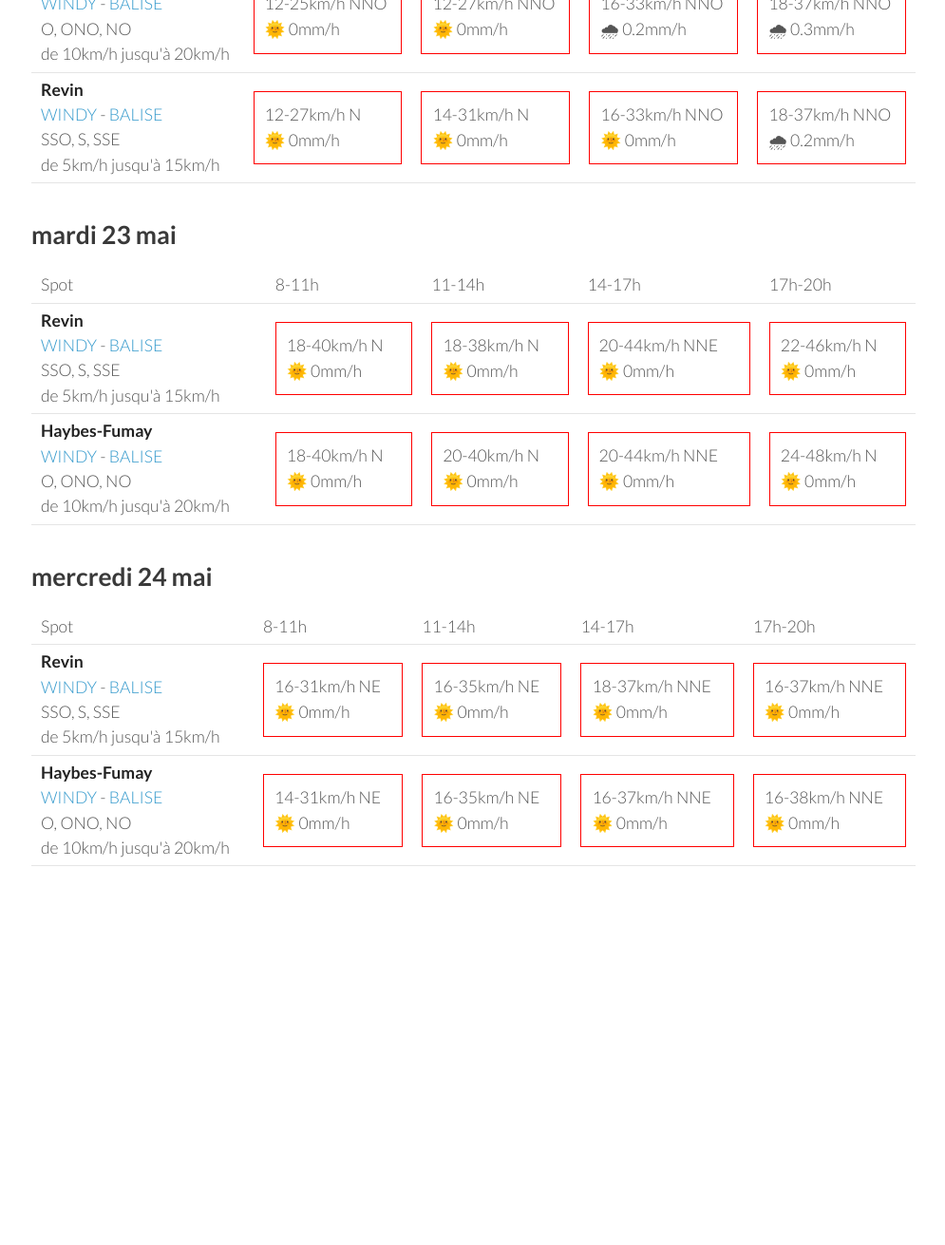
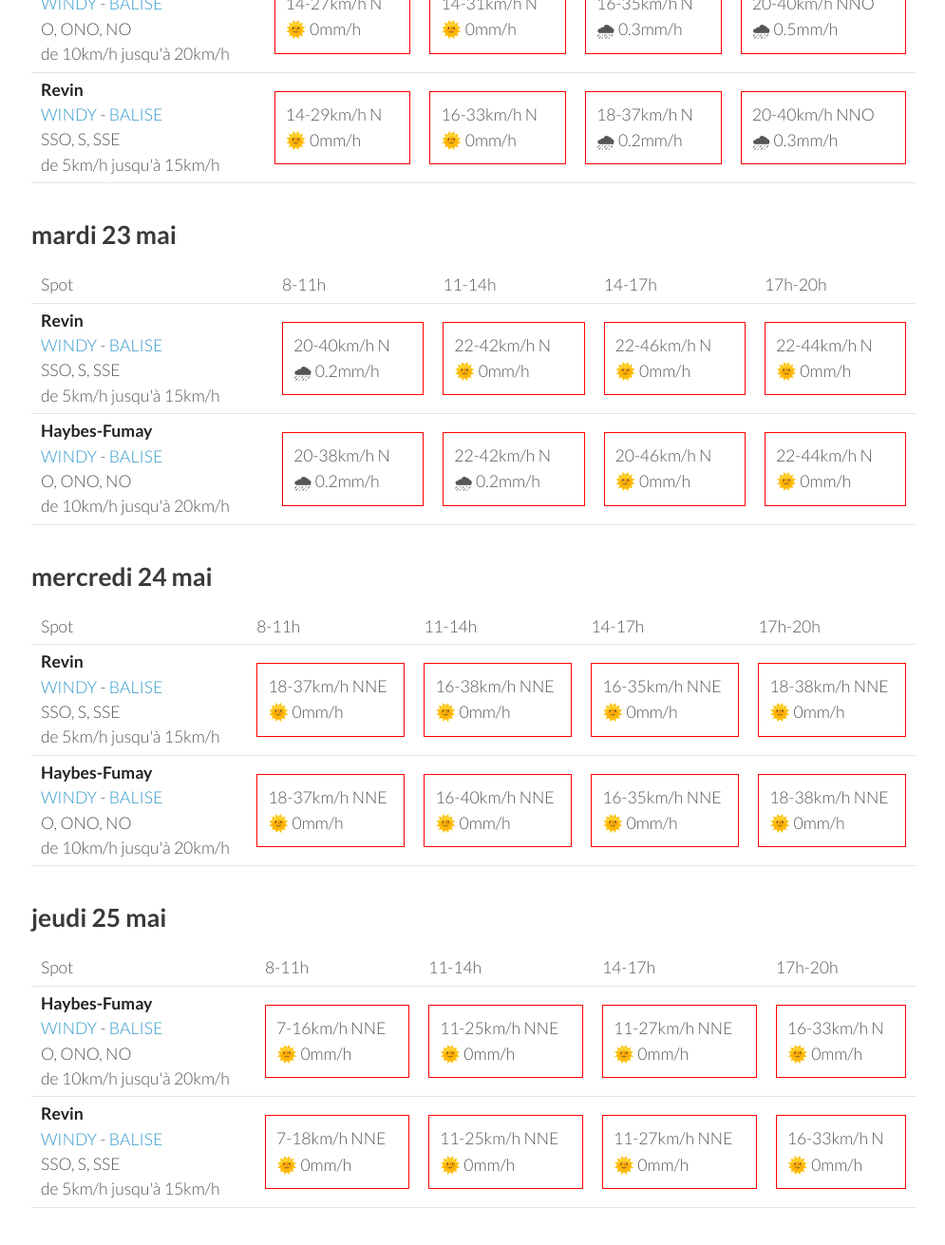
Before and after one commit to parapente-dans-le-nord/parapente-dans-le-nord.github.io, a Jekyll site: the page built from ardennes.markdown, in a window 1280 px wide and 1400 px high, scrolled down 1126 px. Shown: the top 1311 px of the window at 95% size, without its empty margins (25-1020 px from the left). Built offline with Jekyll 4.4.1, drawn with Linux system fonts in a browser that asks for light colours; before the commit the page ends 2166 px from its top, so only the background shows below that; some of the changed text lies outside the part shown.

Commit message:
update index.markdown

```diff
--- a/ardennes.markdown
+++ b/ardennes.markdown
@@ -96,20 +96,20 @@ page mise à jour le samedi 20 mai 06:10
 <tr>
         <td><strong>Haybes-Fumay</strong><br><a href="https://windy.com/49.998/4.715?49.913,4.738,10">WINDY</a> - <span class=""><a href="http://www.balisemeteo.com/balise.php?idBalise=104">BALISE</a> </span><br> <span class="vent-favorable">O, ONO, NO</span><br><span class="force-vent">de 10km/h jusqu'à 20km/h</span> </td>
 
-            <td><div class="not-flyable"><p>12-25km/h NNO</p><p>🌞 0mm/h</p></div></td>
-            <td><div class="not-flyable"><p>12-27km/h NNO</p><p>🌞 0mm/h</p></div></td>
-            <td><div class="not-flyable"><p>16-33km/h NNO</p><p>🌧 0.2mm/h</p></div></td>
-            <td><div class="not-flyable"><p>18-37km/h NNO</p><p>🌧 0.3mm/h</p></div></td>
+            <td><div class="not-flyable"><p>14-27km/h N</p><p>🌞 0mm/h</p></div></td>
+            <td><div class="not-flyable"><p>14-31km/h N</p><p>🌞 0mm/h</p></div></td>
+            <td><div class="not-flyable"><p>16-35km/h N</p><p>🌧 0.3mm/h</p></div></td>
+            <td><div class="not-flyable"><p>20-40km/h NNO</p><p>🌧 0.5mm/h</p></div></td>
 
 
     </tr>
 <tr>
         <td><strong>Revin</strong><br><a href="https://windy.com/49.948/4.625?49.543,4.625,8">WINDY</a> - <span class=""><a href="http://www.balisemeteo.com/balise.php?idBalise=5019">BALISE</a> </span><br> <span class="vent-favorable">SSO, S, SSE</span><br><span class="force-vent">de 5km/h jusqu'à 15km/h</span> </td>
 
-            <td><div class="not-flyable"><p>12-27km/h N</p><p>🌞 0mm/h</p></div></td>
-            <td><div class="not-flyable"><p>14-31km/h N</p><p>🌞 0mm/h</p></div></td>
-            <td><div class="not-flyable"><p>16-33km/h NNO</p><p>🌞 0mm/h</p></div></td>
-            <td><div class="not-flyable"><p>18-37km/h NNO</p><p>🌧 0.2mm/h</p></div></td>
+            <td><div class="not-flyable"><p>14-29km/h N</p><p>🌞 0mm/h</p></div></td>
+            <td><div class="not-flyable"><p>16-33km/h N</p><p>🌞 0mm/h</p></div></td>
+            <td><div class="not-flyable"><p>18-37km/h N</p><p>🌧 0.2mm/h</p></div></td>
+            <td><div class="not-flyable"><p>20-40km/h NNO</p><p>🌧 0.3mm/h</p></div></td>
 
 
     </tr>
@@ -132,20 +132,20 @@ page mise à jour le samedi 20 mai 06:10
 <tr>
         <td><strong>Revin</strong><br><a href="https://windy.com/49.948/4.625?49.543,4.625,8">WINDY</a> - <span class=""><a href="http://www.balisemeteo.com/balise.php?idBalise=5019">BALISE</a> </span><br> <span class="vent-favorable">SSO, S, SSE</span><br><span class="force-vent">de 5km/h jusqu'à 15km/h</span> </td>
 
-            <td><div class="not-flyable"><p>18-40km/h N</p><p>🌞 0mm/h</p></div></td>
-            <td><div class="not-flyable"><p>18-38km/h N</p><p>🌞 0mm/h</p></div></td>
-            <td><div class="not-flyable"><p>20-44km/h NNE</p><p>🌞 0mm/h</p></div></td>
+            <td><div class="not-flyable"><p>20-40km/h N</p><p>🌧 0.2mm/h</p></div></td>
+            <td><div class="not-flyable"><p>22-42km/h N</p><p>🌞 0mm/h</p></div></td>
             <td><div class="not-flyable"><p>22-46km/h N</p><p>🌞 0mm/h</p></div></td>
+            <td><div class="not-flyable"><p>22-44km/h N</p><p>🌞 0mm/h</p></div></td>
 
 
     </tr>
 <tr>
         <td><strong>Haybes-Fumay</strong><br><a href="https://windy.com/49.998/4.715?49.913,4.738,10">WINDY</a> - <span class=""><a href="http://www.balisemeteo.com/balise.php?idBalise=104">BALISE</a> </span><br> <span class="vent-favorable">O, ONO, NO</span><br><span class="force-vent">de 10km/h jusqu'à 20km/h</span> </td>
 
-            <td><div class="not-flyable"><p>18-40km/h N</p><p>🌞 0mm/h</p></div></td>
-            <td><div class="not-flyable"><p>20-40km/h N</p><p>🌞 0mm/h</p></div></td>
-            <td><div class="not-flyable"><p>20-44km/h NNE</p><p>🌞 0mm/h</p></div></td>
-            <td><div class="not-flyable"><p>24-48km/h N</p><p>🌞 0mm/h</p></div></td>
+            <td><div class="not-flyable"><p>20-38km/h N</p><p>🌧 0.2mm/h</p></div></td>
+            <td><div class="not-flyable"><p>22-42km/h N</p><p>🌧 0.2mm/h</p></div></td>
+            <td><div class="not-flyable"><p>20-46km/h N</p><p>🌞 0mm/h</p></div></td>
+            <td><div class="not-flyable"><p>22-44km/h N</p><p>🌞 0mm/h</p></div></td>
 
 
     </tr>
@@ -168,20 +168,20 @@ page mise à jour le samedi 20 mai 06:10
 <tr>
         <td><strong>Revin</strong><br><a href="https://windy.com/49.948/4.625?49.543,4.625,8">WINDY</a> - <span class=""><a href="http://www.balisemeteo.com/balise.php?idBalise=5019">BALISE</a> </span><br> <span class="vent-favorable">SSO, S, SSE</span><br><span class="force-vent">de 5km/h jusqu'à 15km/h</span> </td>
 
-            <td><div class="not-flyable"><p>16-31km/h NE</p><p>🌞 0mm/h</p></div></td>
-            <td><div class="not-flyable"><p>16-35km/h NE</p><p>🌞 0mm/h</p></div></td>
             <td><div class="not-flyable"><p>18-37km/h NNE</p><p>🌞 0mm/h</p></div></td>
-            <td><div class="not-flyable"><p>16-37km/h NNE</p><p>🌞 0mm/h</p></div></td>
+            <td><div class="not-flyable"><p>16-38km/h NNE</p><p>🌞 0mm/h</p></div></td>
+            <td><div class="not-flyable"><p>16-35km/h NNE</p><p>🌞 0mm/h</p></div></td>
+            <td><div class="not-flyable"><p>18-38km/h NNE</p><p>🌞 0mm/h</p></div></td>
 
 
     </tr>
 <tr>
         <td><strong>Haybes-Fumay</strong><br><a href="https://windy.com/49.998/4.715?49.913,4.738,10">WINDY</a> - <span class=""><a href="http://www.balisemeteo.com/balise.php?idBalise=104">BALISE</a> </span><br> <span class="vent-favorable">O, ONO, NO</span><br><span class="force-vent">de 10km/h jusqu'à 20km/h</span> </td>
 
-            <td><div class="not-flyable"><p>14-31km/h NE</p><p>🌞 0mm/h</p></div></td>
-            <td><div class="not-flyable"><p>16-35km/h NE</p><p>🌞 0mm/h</p></div></td>
-            <td><div class="not-flyable"><p>16-37km/h NNE</p><p>🌞 0mm/h</p></div></td>
-            <td><div class="not-flyable"><p>16-38km/h NNE</p><p>🌞 0mm/h</p></div></td>
+            <td><div class="not-flyable"><p>18-37km/h NNE</p><p>🌞 0mm/h</p></div></td>
+            <td><div class="not-flyable"><p>16-40km/h NNE</p><p>🌞 0mm/h</p></div></td>
+            <td><div class="not-flyable"><p>16-35km/h NNE</p><p>🌞 0mm/h</p></div></td>
+            <td><div class="not-flyable"><p>18-38km/h NNE</p><p>🌞 0mm/h</p></div></td>
 
 
     </tr>
@@ -189,3 +189,39 @@ page mise à jour le samedi 20 mai 06:10
 </tbody>
 </table>
 {:/}
+## jeudi 25 mai
+
+{::nomarkdown}
+<table>
+  <tbody>
+    <tr>
+      <td>Spot</td>
+      <td>8-11h</td>
+      <td>11-14h</td>
+      <td>14-17h</td>
+      <td>17h-20h</td>
+    </tr>
+<tr>
+        <td><strong>Haybes-Fumay</strong><br><a href="https://windy.com/49.998/4.715?49.913,4.738,10">WINDY</a> - <span class=""><a href="http://www.balisemeteo.com/balise.php?idBalise=104">BALISE</a> </span><br> <span class="vent-favorable">O, ONO, NO</span><br><span class="force-vent">de 10km/h jusqu'à 20km/h</span> </td>
+
+            <td><div class="not-flyable"><p>7-16km/h NNE</p><p>🌞 0mm/h</p></div></td>
+            <td><div class="not-flyable"><p>11-25km/h NNE</p><p>🌞 0mm/h</p></div></td>
+            <td><div class="not-flyable"><p>11-27km/h NNE</p><p>🌞 0mm/h</p></div></td>
+            <td><div class="not-flyable"><p>16-33km/h N</p><p>🌞 0mm/h</p></div></td>
+
+
+    </tr>
+<tr>
+        <td><strong>Revin</strong><br><a href="https://windy.com/49.948/4.625?49.543,4.625,8">WINDY</a> - <span class=""><a href="http://www.balisemeteo.com/balise.php?idBalise=5019">BALISE</a> </span><br> <span class="vent-favorable">SSO, S, SSE</span><br><span class="force-vent">de 5km/h jusqu'à 15km/h</span> </td>
+
+            <td><div class="not-flyable"><p>7-18km/h NNE</p><p>🌞 0mm/h</p></div></td>
+            <td><div class="not-flyable"><p>11-25km/h NNE</p><p>🌞 0mm/h</p></div></td>
+            <td><div class="not-flyable"><p>11-27km/h NNE</p><p>🌞 0mm/h</p></div></td>
+            <td><div class="not-flyable"><p>16-33km/h N</p><p>🌞 0mm/h</p></div></td>
+
+
+    </tr>
+
+</tbody>
+</table>
+{:/}
```
Also changed, not shown: other parts of ardennes.markdown (+1 -1 lines).
